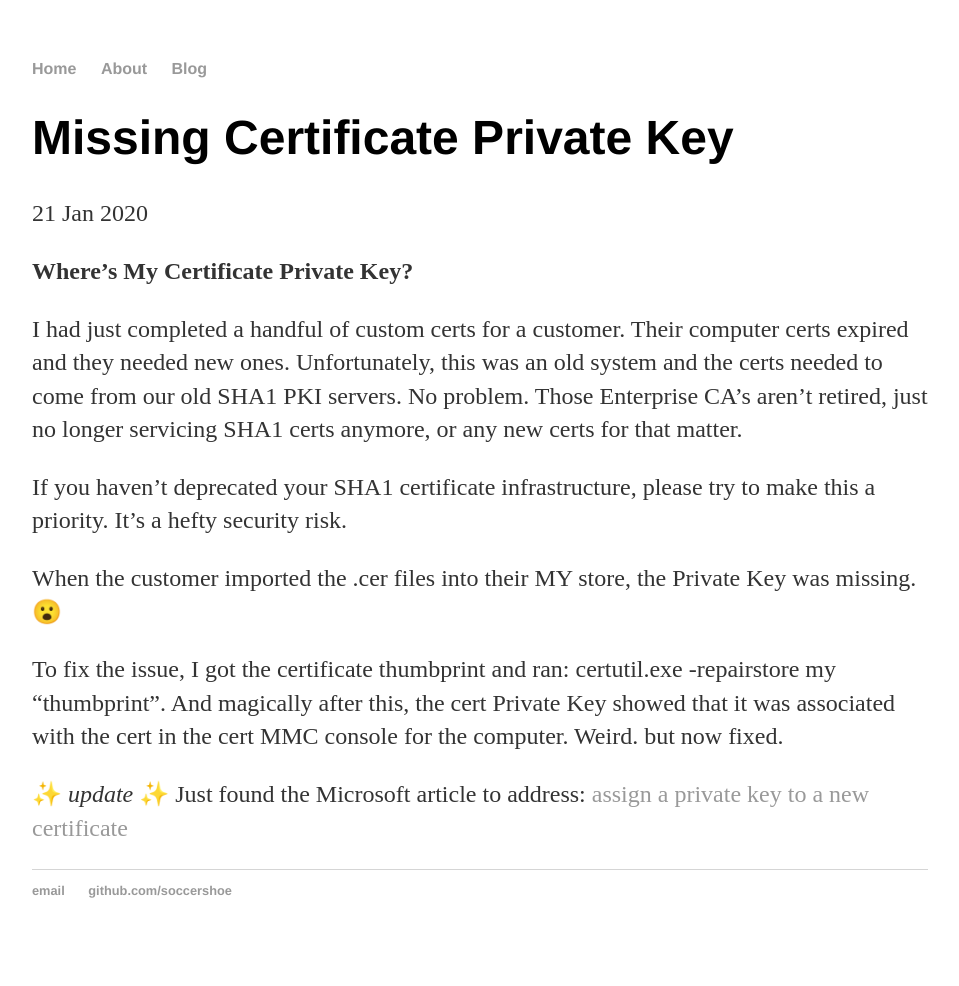
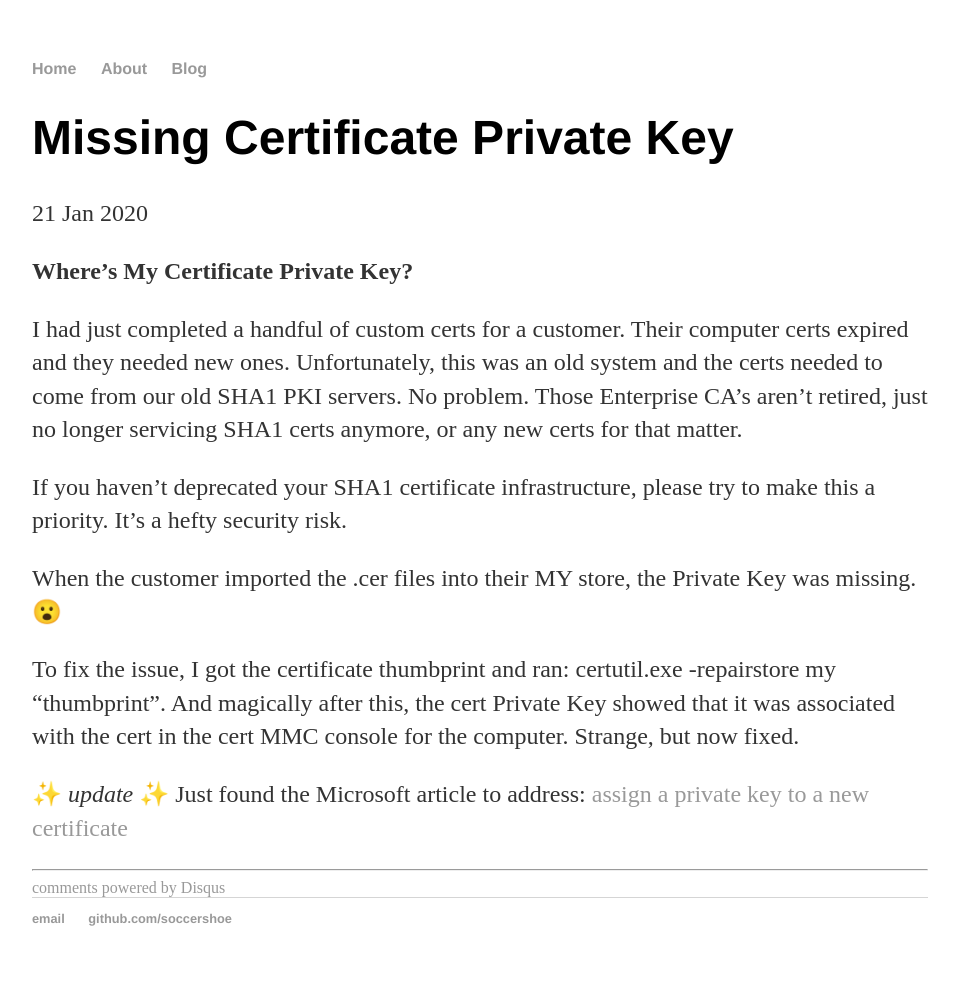
Before and after one commit to soccershoe/JustAnotherAdmin, a Jekyll site: the page built from _posts/2020-01-21-MissingCertPrivateKey.md, in a window 1280 px wide. Shown: the whole page, without its empty margins (160-1119 px from the left). Built offline with Jekyll 4.4.1, drawn with Linux system fonts in a browser that asks for light colours; emoji names are drawn with the system emoji font; comment, search, counter and statistics services are not loaded; before the commit the page ends 958 px from its top, so only the background shows below that.

Commit message:
trying to add disqus

```diff
--- /dev/null
+++ b/_includes/disqus.html
@@ -0,0 +1,14 @@
+<div id="disqus_thread"></div>
+    <script type="text/javascript">
+        /* * * CONFIGURATION VARIABLES: EDIT BEFORE PASTING INTO YOUR WEBPAGE * * */
+        var disqus_shortname = 'soccershoe'; // required: replace example with your forum shortname
+
+        /* * * DON'T EDIT BELOW THIS LINE * * */
+        (function() {
+            var dsq = document.createElement('script'); dsq.type = 'text/javascript'; dsq.async = true;
+            dsq.src = '//' + disqus_shortname + '.disqus.com/embed.js';
+            (document.getElementsByTagName('head')[0] || document.getElementsByTagName('body')[0]).appendChild(dsq);
+        })();
+    </script>
+    <noscript>Please enable JavaScript to view the <a href="http://disqus.com/?ref_noscript">comments powered by Disqus.</a></noscript>
+    <a href="http://disqus.com" class="dsq-brlink">comments powered by <span class="logo-disqus">Disqus</span></a>
--- a/_layouts/post.html
+++ b/_layouts/post.html
@@ -5,5 +5,13 @@
 <p class="meta">{{ page.date | date_to_string }}</p>
 
 <div class="post">
-  {{ content }}
+    {{ content }}
+
+    <hr>
+
+    <!-- Post comments -->
+    <div class="post">
+         {% include disqus.html %}
+    </div>
+
 </div>
--- a/_posts/2020-01-21-MissingCertPrivateKey.md
+++ b/_posts/2020-01-21-MissingCertPrivateKey.md
@@ -12,7 +12,7 @@
 
 When the customer imported the .cer files into their MY store, the Private Key was missing.  :open_mouth:
 
-To fix the issue, I got the certificate thumbprint and ran:  certutil.exe -repairstore my "thumbprint".  And magically after this, the cert Private Key showed that it was associated with the cert in the cert MMC console for the computer.  Weird. but now fixed.
+To fix the issue, I got the certificate thumbprint and ran:  certutil.exe -repairstore my "thumbprint".  And magically after this, the cert Private Key showed that it was associated with the cert in the cert MMC console for the computer.  Strange, but now fixed.
 
 :sparkles: *update* :sparkles:
 Just found the Microsoft article to address:  [assign a private key to a new certificate](https://support.microsoft.com/en-us/help/889651/how-to-assign-a-private-key-to-a-new-certificate-after-you-use-the-cer)
```
